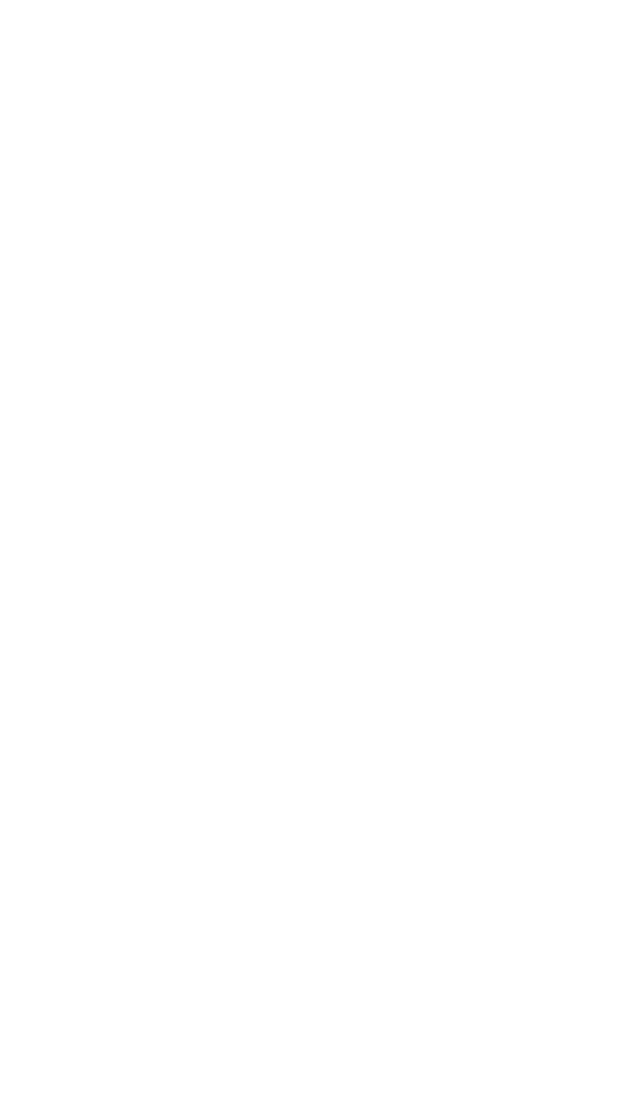
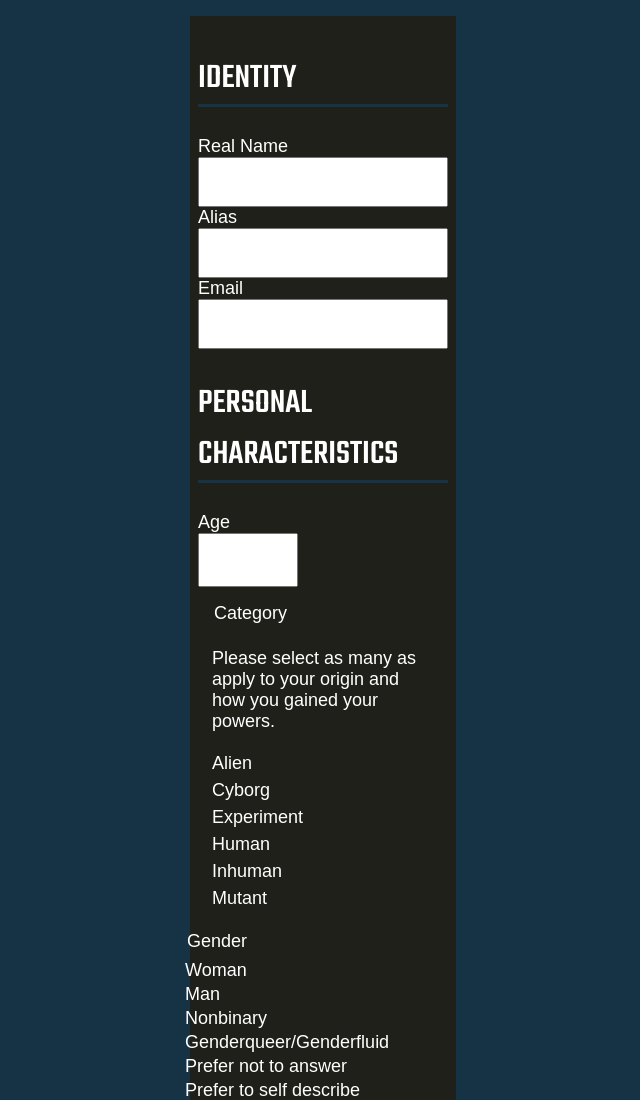
Before and after one commit to illusxia/gd2, a plain HTML site: page Project3/index.html in a window 1280 px wide. Shown: the top 1100 px of the page, without its empty margins (300-940 px from the left). Before the commit the page ends 800 px from the top, so only its background shows below. Drawn offline with Linux system fonts and the light colour scheme; a web font is replaced by a local one.

Commit message:
time to rip

```diff
--- a/Project3/index.html
+++ b/Project3/index.html
@@ -1,10 +1,118 @@
-<!DOCTYPE html>
-<html lang="en">
+<meta charset="UTF-8">
+<meta name="viewport" content="width=device-width, initial-scale=1.0">
+<meta http-equiv="X-UA-Compatible" content="ie=edge">
+<link rel="stylesheet" href="styles.css">
+<link href="https://fonts.googleapis.com/css?family=BenchNine:300,400,700|Teko:300,400,500,600,700&display=swap"
+    rel="stylesheet">
+<title>Document</title>
+</head>
 
-<head>
-    <meta charset="UTF-8">
-    <meta name="viewport" content="width=device-width, initial-scale=1.0">
-    <meta http-equiv="X-UA-Compatible" content="ie=edge">
-    <title>Document</title>
-    <link rel="stylesheet" href="styles.css">
-</head>
+<body>
+
+    <form action="">
+        <h2>IDENTITY</h2>
+        <label for="real-name">Real Name</label>
+        <input id="real-name" type="text" required>
+
+        <label for="alias"> Alias </label>
+        <input id="alias" type="text" required>
+
+        <label for="email"> Email </label>
+        <input id="email" type="text" required>
+
+        <h2>PERSONAL<br> CHARACTERISTICS</h2>
+
+        <label for="age"> Age </label>
+        <input id="age" type="number" required>
+
+        <fieldset class="left-column">
+            <legend>Category</legend>
+            <p>Please select as many as apply to your origin and how you gained your powers.</p>
+
+            <span>
+                <input name="category" id="alien" type="checkbox">
+                <label for="alien">Alien</label>
+            </span>
+
+            <span><input name="category" id="cyborg" type="checkbox">
+                <label for="cyborg">Cyborg</label></span>
+
+            <span><input name="category" id="experiment" type="checkbox">
+                <label for="experiment">Experiment</label></span>
+
+            <span> <input name="category" id="human" type="checkbox">
+                <label for="human">Human</label></span>
+
+            <span><input name="category" id="inhuman" type="checkbox">
+                <label for="inhuman">Inhuman</label></span>
+
+            <span><input name="category" id="mutant" type="checkbox">
+                <label for="mutant">Mutant</label>
+            </span>
+        </fieldset>
+
+        <fieldset class="right-column">
+            <legend>Gender</legend>
+            <span><input name="gender" id="woman" type="radio">
+                <label for="woman">Woman</label></span>
+
+            <span><input name="gender" id="man" type="radio">
+                <label for="man">Man</label></span>
+
+            <span><input name="gender" id="nonbinary" type="radio">
+                <label for="nonbinary">Nonbinary</label></span>
+
+            <span><input name="gender" id="genderqueer" type="radio">
+                <label for="genderqueer">Genderqueer/Genderfluid</label></span>
+
+            <span><input name="gender" id="no-answer" type="radio">
+                <label for="no-answer">Prefer not to answer</label></span>
+
+            <span><input name="gender" id="self-describe" type="radio">
+                <label for="self-describe">Prefer to self describe</label>
+                <input name="gender" id="self-describe-answer" type="text"></span>
+        </fieldset>
+
+        <section>
+            <h2>Powers & Abilities</h2>
+            <label for="powers">Describe Your Powers</label>
+            <textarea id="powers"></textarea>
+
+            <label for="abilities">Rate Your Abilities</label>
+
+            <label for="strength">Strength</label>
+            <select id="strength">
+                <option value="norm">Within Human Norms</option>
+                <option value="noticeable">Noticeably Above Norms</option>
+                <option value="significant">Significantly Beyond Norms</option>
+                <option value="wild">Wildy Beyond Norms</option>
+                <option value="unlimited">Unlimited</option>
+            </select>
+
+            <label for="speed">Speed</label>
+            <select id="speed">
+                <option value="norm">Within Human Norms</option>
+                <option value="noticeable">Noticeably Above Norms</option>
+                <option value="significant">Significantly Beyond Norms</option>
+                <option value="wild">Wildy Beyond Norms</option>
+                <option value="unlimited">Unlimited</option>
+            </select>
+
+            <label for="intelligence">Intelligence</label>
+            <select id="intelligence">
+                <option value="norm">Within Human Norms</option>
+                <option value="noticeable">Noticeably Above Norms</option>
+                <option value="significant">Significantly Beyond Norms</option>
+                <option value="wild">Wildy Beyond Norms</option>
+                <option value="unlimited">Unlimited</option>
+            </select>
+        </section>
+
+        <button class="button-reset" type="submit">Register Now</button>
+
+    </form>
+
+
+    <img src="/img/your-filename.svg" alt="">
+
+    <!-- As always, don't forget the ALT attribute 👍 -->
--- a/Project3/styles.css
+++ b/Project3/styles.css
@@ -0,0 +1,107 @@
+input[type="radio"],
+input[type="checkbox"] {
+    -moz-appearance: none;
+    -webkit-appearance: none;
+    appearance: none;
+}
+
+/* font-family: 'BenchNine', sans-serif; */
+/* all width 800px 1024px 1120px (form) */
+body {
+    background-color: #163346;
+    align: auto;
+    padding: 16px;
+    margin: auto;
+    max-width: 300px;
+    min-width: 300px;
+    font-family: 'BenchNine', sans-serif;
+}
+
+form {
+    background-color: #1e2019;
+    padding: 8px;
+    max-width: 250px;
+    min-width: 250px
+}
+
+h2,
+label,
+legend,
+p {
+    color: #fff;
+
+}
+
+h2 {
+    font-family: 'Teko', sans-serif;
+    font-weight: 500;
+    font-size: 35px;
+    line-height: auto;
+    text-align: left;
+    border-bottom: #163346 solid 3px;
+
+}
+
+label,
+legend,
+p {
+    font-family: 'BenchNine', sans-serif;
+    font-size: 18px;
+    font-weight: 800px;
+
+}
+
+.left-column {
+    float: left;
+    margin-right: 1px;
+    margin-bottom: 12px;
+    margin-top: 16px;
+    border: transparent;
+
+}
+
+.right-column {
+    float: right;
+    margin-right: 1px;
+    margin-bottom: 12px;
+    border: transparent;
+
+}
+
+button-reset {
+    background-color: #771f79f
+}
+
+
+.clearfix::after {
+    clear: both;
+    content: "";
+    display: block;
+}
+
+input,
+select,
+textarea {
+    display: block;
+    font-family: inherit;
+    font-size: inherit;
+}
+
+textarea,
+input[type="text"] {
+    width: 250px;
+    height: 50px
+}
+
+input[type="number"] {
+    width: 100px;
+    padding: 16px;
+}
+
+input[type="text"],
+input[type="email"],
+input[type="number"] {}
+
+input[type="text"]:focus,
+input[type="email"]:focus,
+input[type="number"]:focus {}
```
